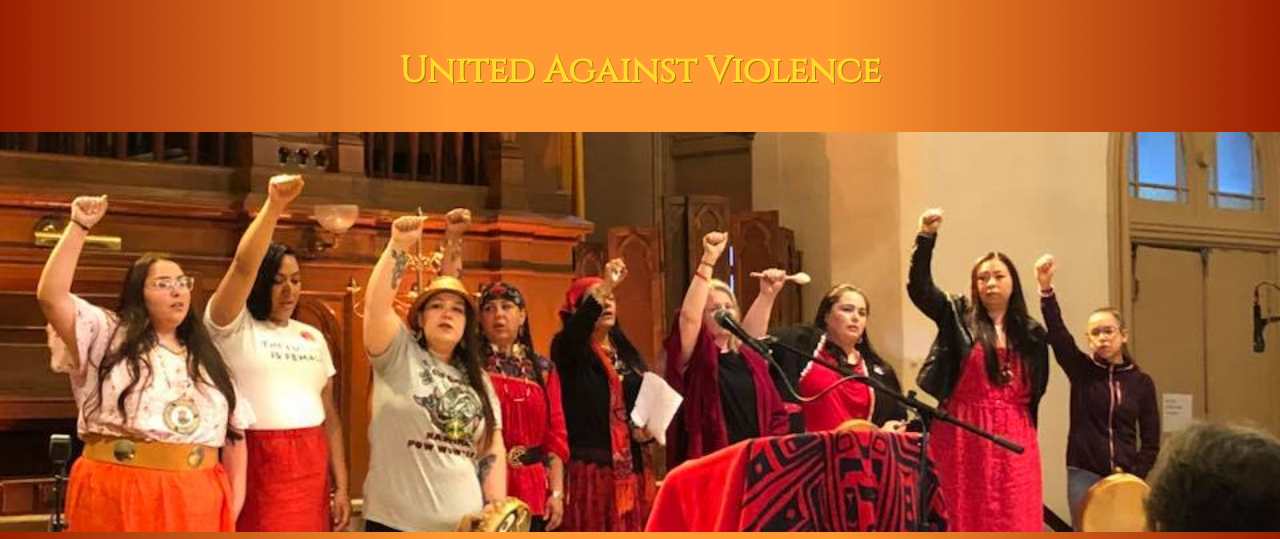
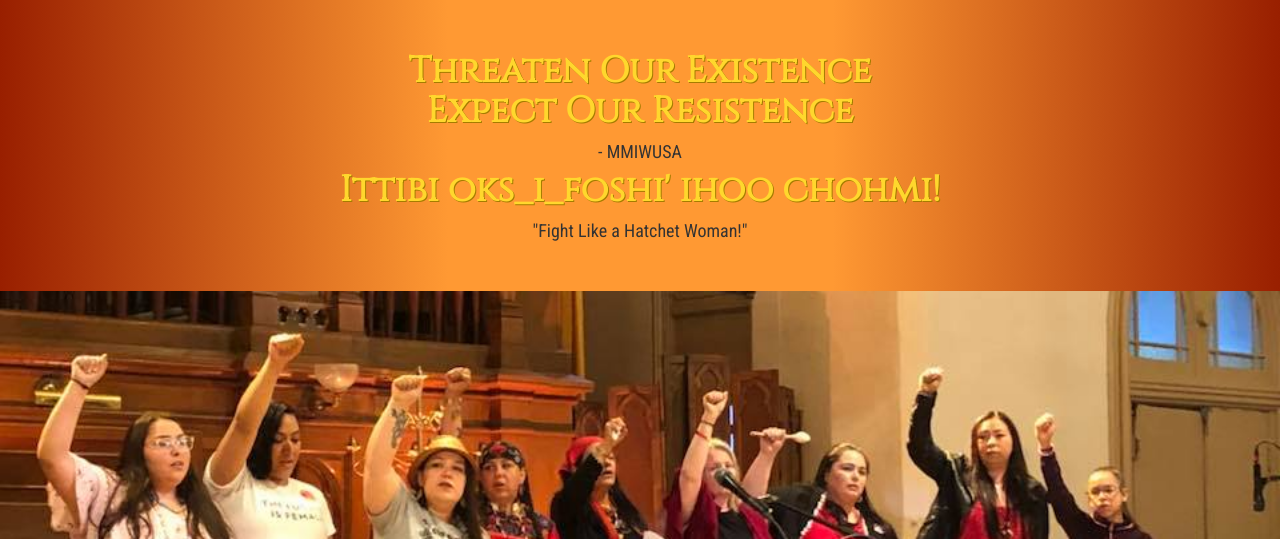
Before and after one commit to jaysonpotter/mmiwusa, a plain HTML site: page index.html in a window 1280 px wide. Shown: the part 1749-2288 px from the top of the page. Drawn offline with nearby package versions, Linux system fonts and the light colour scheme; a web font is replaced by a local one.

Commit message:
add moto to index.

```diff
--- a/index.html
+++ b/index.html
@@ -90,7 +90,10 @@
           <!-- container -->
 
           <div class="jumbotron center-message">
-            <h2 class="subheader" id="compassion-quote">United Against Violence</h2>
+            <h2 class="subheader" id="compassion-quote">Threaten Our Existence<br>Expect Our Resistence</h2>
+            <h4>- MMIWUSA</h4>
+            <h2 class="subheader" id="compassion-quote">Ittibi oks_i_foshi' ihoo chohmi!</h2>
+            <h4>"Fight Like a Hatchet Woman!"</h4>
 
           </div>
           <div class="parallax1">
```
